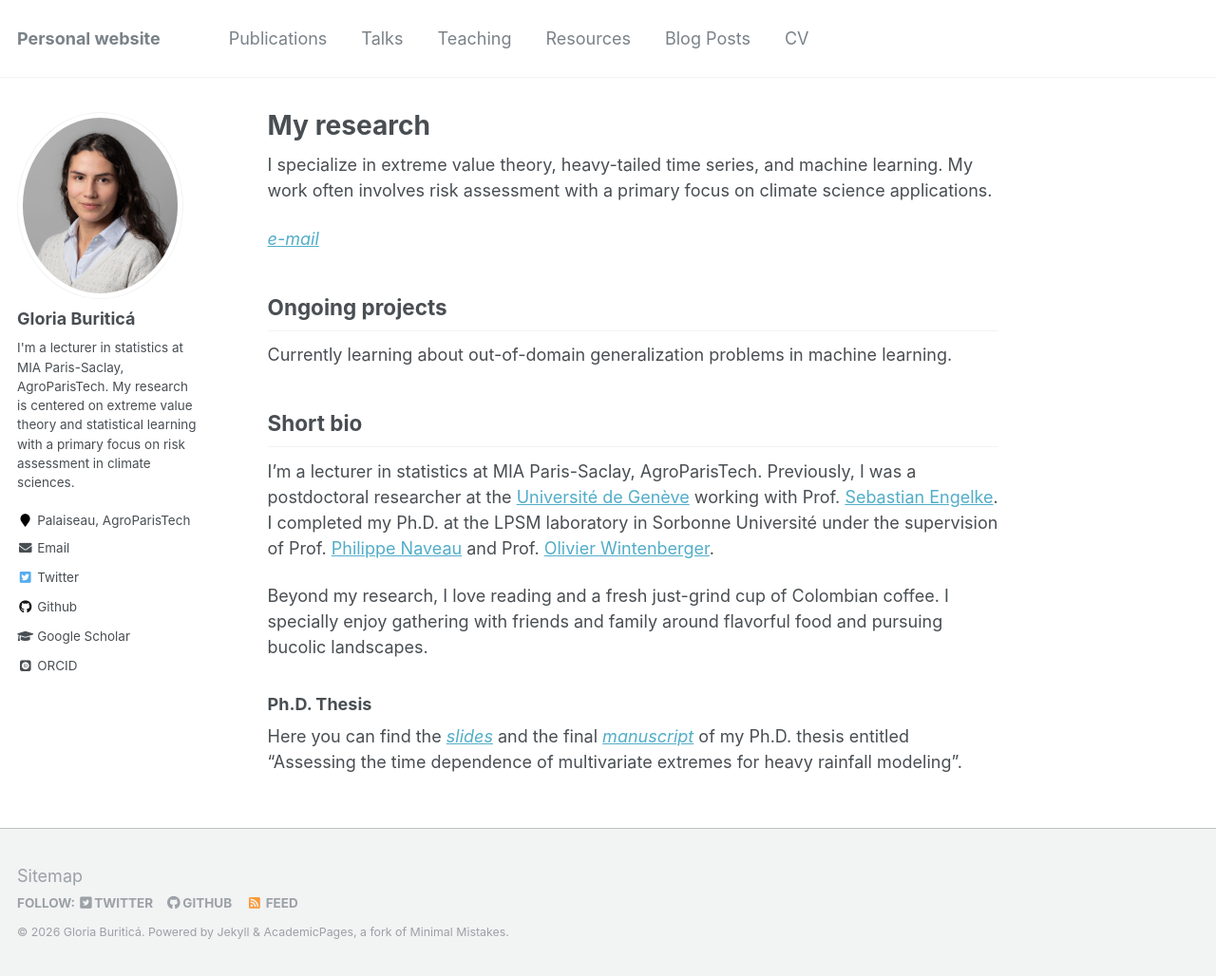
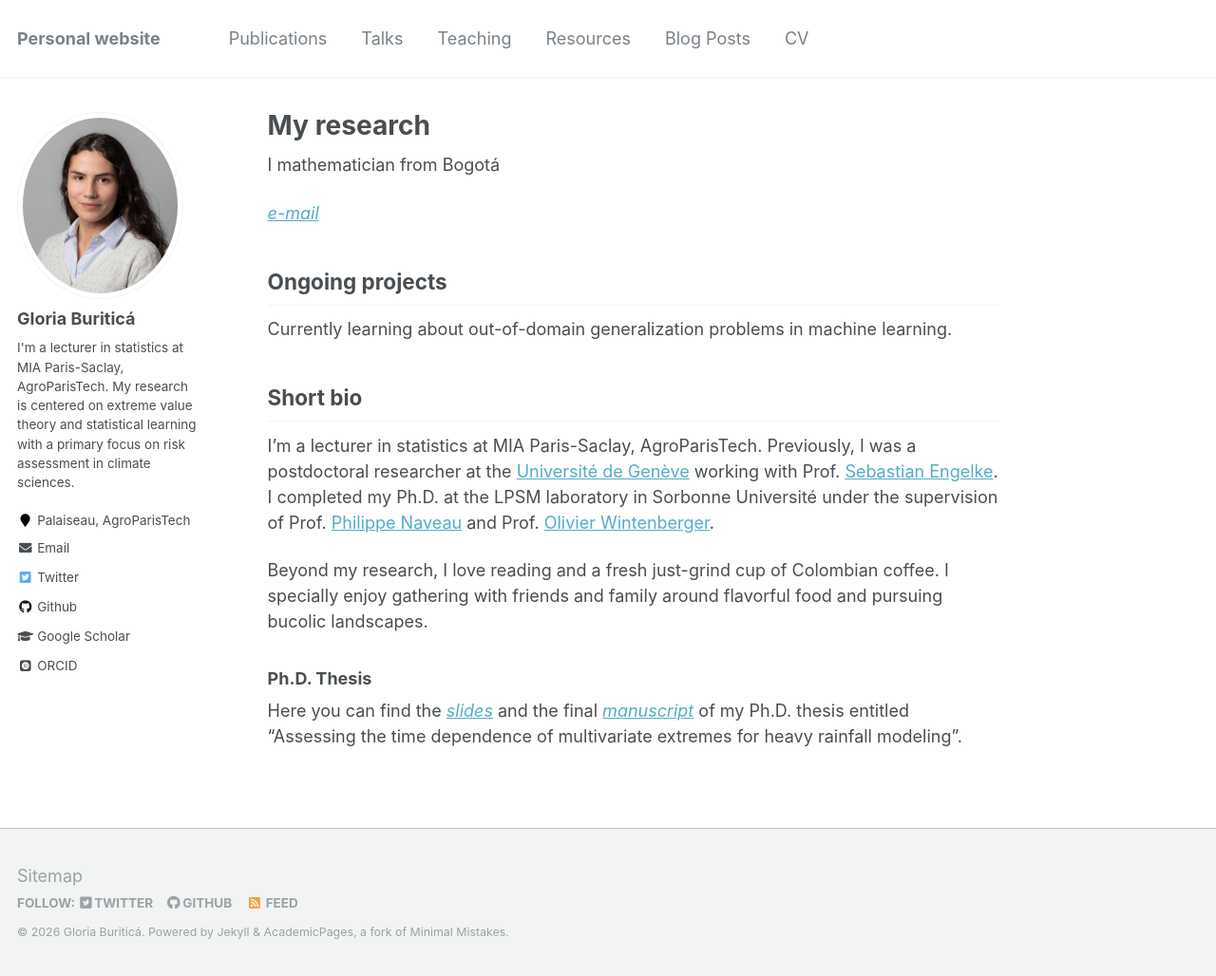
Before and after one commit to raulfigueroa/raulfigueroa.github.io, a Jekyll site: the page built from _pages/about.md, in a window 1280 px wide and 1028 px high. Shown: the whole window at 95% size. Built offline with Jekyll 4.4.1, drawn with Linux system fonts in a browser that asks for light colours; some web fonts are replaced.

Commit message:
Update about.md

```diff
--- a/_pages/about.md
+++ b/_pages/about.md
@@ -8,7 +8,7 @@ redirect_from:
   - /about.html
 ---
 
-I specialize in extreme value theory, heavy-tailed time series, and machine learning. My work often involves risk assessment with a primary focus on climate science applications.
+I mathematician from Bogotá
 
 [*e-mail*](mailto:gloriapatricia.buriticaborda@agroparistech.fr)
 
```
